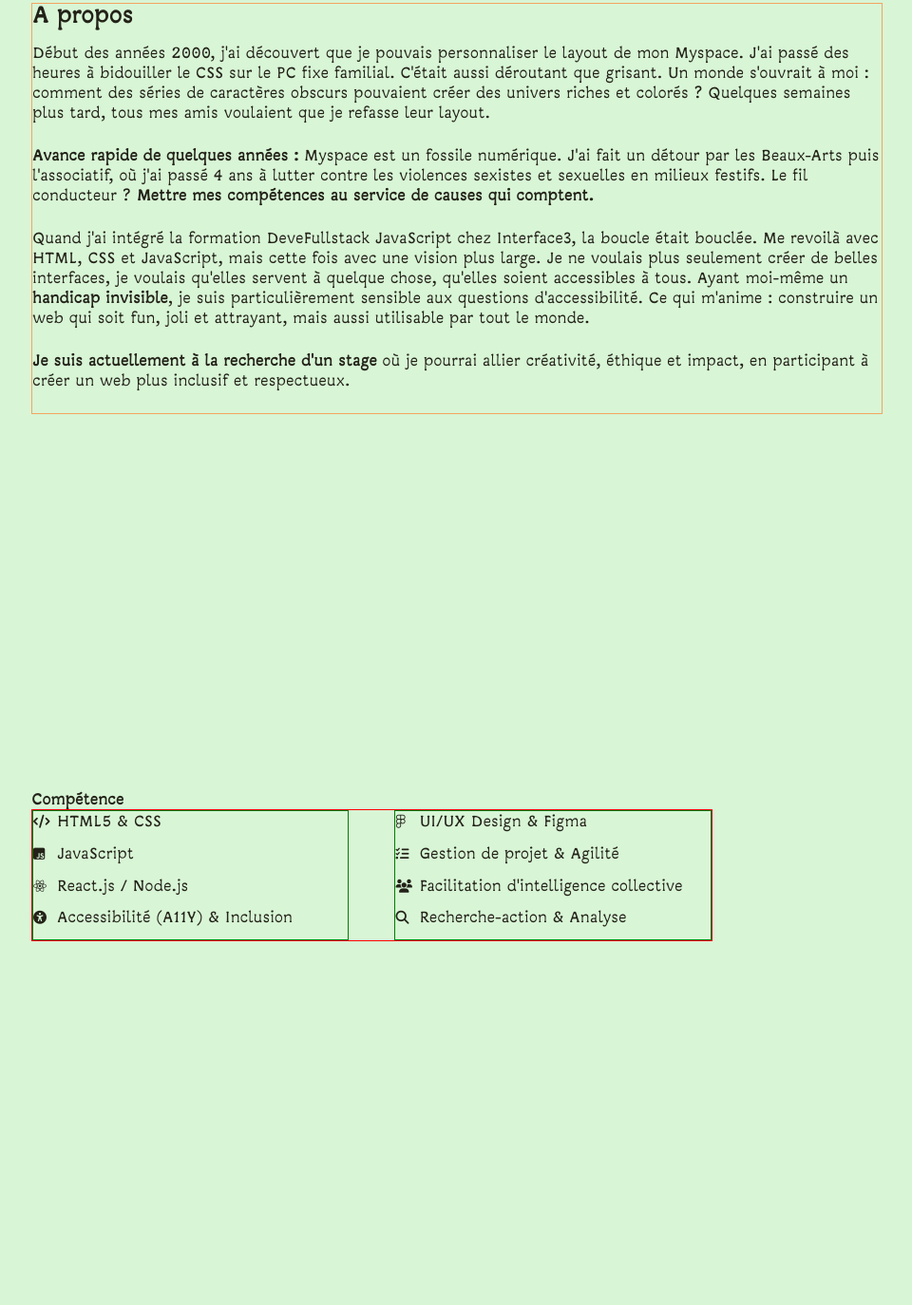
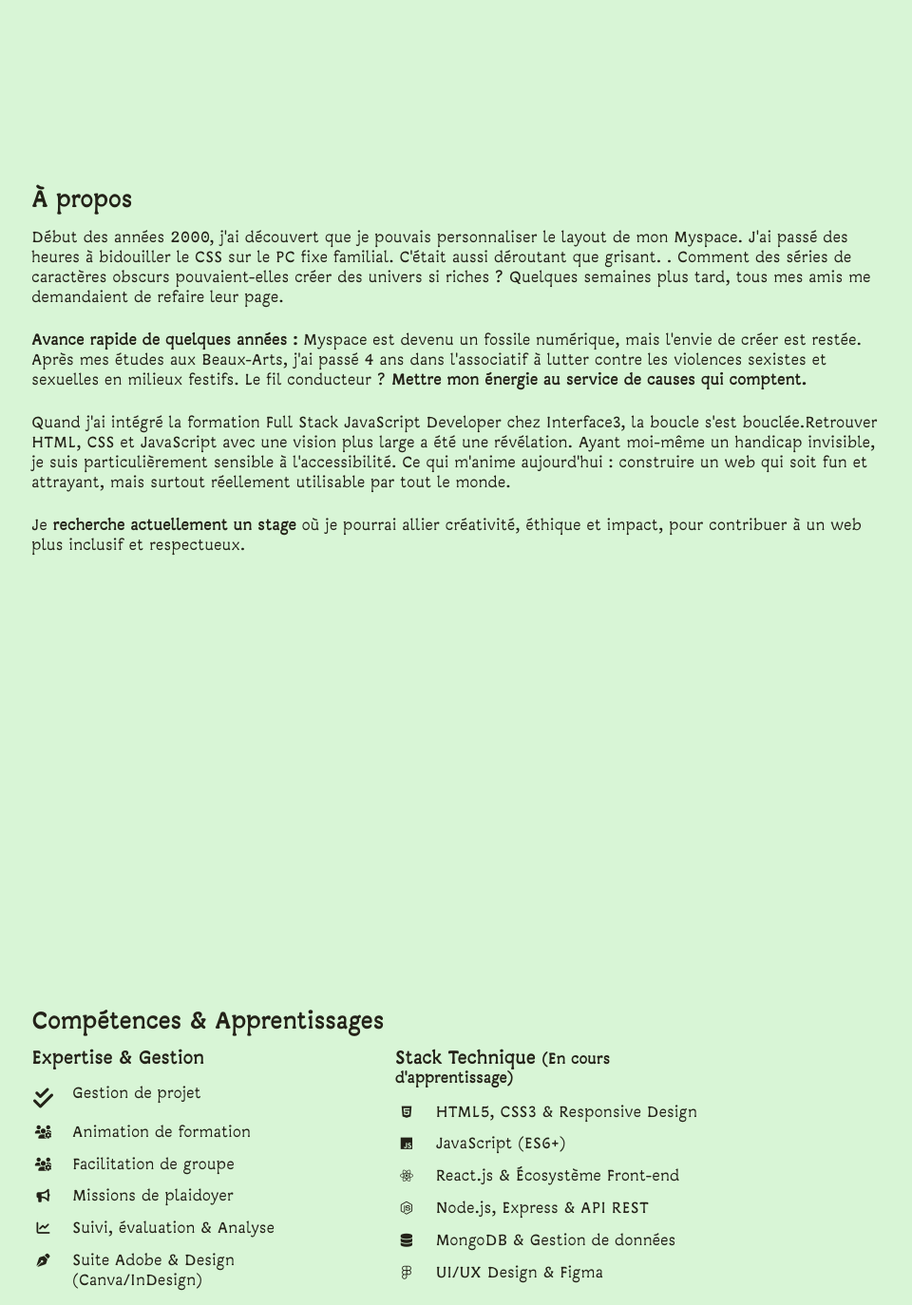
Before and after one commit to hrtshpdbx1/pf, a website: page frontend/index.html in a window 1280 px wide. Shown: the part 797-2171 px from the top of the page at 95% size, without its empty margins (95-1055 px from the left). Drawn offline with Linux system fonts and the light colour scheme; files whose address does not match are found by name.

Commit message:
small change in About txt

```diff
--- a/frontend/global.css
+++ b/frontend/global.css
@@ -63,7 +63,7 @@ a {
    2. VARIABLES & RESET
    ========================================= */
 :root {
-    /* ! e pas modifier ces couleurs qui sont pilotées par le JS*/
+    /* ! Ne pas modifier ces couleurs qui sont pilotées par le JS*/
     --main-background: #F7F7F0;
     /* ! idem */
     --main-text: #2C3E50;
@@ -134,18 +134,32 @@ a {
     box-sizing: border-box;
 }
 
+html {
+    /* * Scroll Snapping  */
+    /* "y" pour défilement vertical, "mandatory" pour forcer l'aimantation */
+    scroll-snap-type: y mandatory;
+    scroll-behavior: smooth;
+    /* Pour que les ancres soient fluides */
+}
+
 html,
 body {
     height: 100%;
-    scroll-behavior: smooth;
+
+
 }
 
 body {
     background-color: var(--main-background);
+    transition: background-color 0.5s ease, color 0.5s ease;
     color: var(--main-text);
     transition: all 0.3s ease;
     scroll-snap-type: y mandatory;
-    font-family: 'BBB ReadMe', sans-serif;
+    font-family: 'BBB ReadMe',
+        sans-serif;
+
+    /* * Scroll Snapping  */
+    margin: 0;
 
     /* Classes de polices injectées par JS */
     &.bbbreadme {
@@ -172,6 +186,8 @@ body {
         font-family: 'OpenDyslexic', sans-serif;
     }
 }
+
+
 
 #main-content {
     /* ne pas mettre de line-height ici ! */
@@ -690,6 +706,16 @@ em {
     padding-left: 10vw;
     scroll-snap-align: start;
 
+    /* * Scroll Snapping  */
+    /* Point d'accroche */
+    scroll-snap-align: start;
+    /* pour que le scroll ne saute trop violemment */
+    scroll-snap-stop: always;
+
+    display: flex;
+    align-items: center;
+    /* Centre verticalement le contenu interne */
+
     .content-container {
         width: 100%;
 
@@ -737,14 +763,15 @@ font-size: 2em;
         }
     }
 }
+
 /* Spécificités Section 2  */
 .section2 {
     display: flex;
     flex-direction: column;
-    align-items: center;
+    justify-content: center;
 
     .text_intro {
-        border:  1px solid sandybrown;
+        /* border:  1px solid sandybrown; */
     }
 
 
@@ -754,41 +781,55 @@ font-size: 2em;
 .section3 {
     display: flex;
     flex-direction: column;
+    justify-content: center;
     align-items: flex-start;
 
     .div_skills {
         margin-top: 2em;
         width: 80%;
+
         .skills-columns {
             display: flex;
-            align-items: center;
-            /* justify-content: space-evenly; */
+            align-items: flex-start;
+            justify-content: flex-start;
             gap: var(--space-12);
             list-style: none;
-            border: 1px red solid;
+
             width: 100%;
+
+            .skills-category {
+                flex: 1;
+
                 .skills-list {
-                border: 1px green solid;
-                width: 50%;
+
+                    width: 100%;
                     list-style: none;
-                padding-left: 0;
+                    /* padding-left: 0; */
+                    padding: 0;
+
                     li {
                         display: flex;
                         align-items: flex-start;
                         margin-bottom: 0.8rem !important;
-                    /* margin-bottom: 0.75rem;  */
-                    /* Réduit l'espace entre les puces */
-                    /* Optionnel : force un interligne serré */
-                    /* todo : trouve cmt enlever les bullet mais garder les illu */
+
                         i {
-                        /* color: var(--accent-color-strong);
-                        margin-right: 2%; */
+                            margin-right: 18px;
+                            margin-top: 4px;
                             min-width: 25px;
-                        /* Largeur fixe pour l'icône */
-                        margin-top: 4px;
-                        /* Petit ajustement vertical */
+                            text-align: center;
+
+                            &.fa-check-double {
                                 color: var(--main-text);
-                        /* Ou ta couleur d'accent */
+                                font-size: 1.5rem;
+                                display: flex;
+                                justify-content: center;
+                                align-items: center;
+                            }
+                        }
+
+                        @media (max-width: 768px) {
+                            flex-direction: column;
+                        }
                     }
                 }
             }
@@ -796,13 +837,14 @@ font-size: 2em;
     }
 }
 
+
+
+
 /* Section 4 */
 .section4 {
     /* width: 100%; */
 
-    .section-intro {
-
-    }
+    .section-intro {}
 
     .projects_container {
         display: flex;
--- a/frontend/index.html
+++ b/frontend/index.html
@@ -178,27 +178,21 @@
     <section id="section2" class="page-section section2">
       <!-- <div class="section2"> -->
       <div class="text_intro">
-        <h2>A propos</h2>
+        <h2>À propos</h2>
         <p>Début des années 2000, j'ai découvert que je pouvais personnaliser le layout de mon Myspace. J'ai passé des
-          heures à bidouiller le CSS sur le PC fixe familial. C'était aussi déroutant que grisant. Un monde s'ouvrait à
-          moi : comment des séries de caractères obscurs pouvaient créer des univers riches et colorés ? Quelques
-          semaines plus tard, tous mes amis voulaient que je refasse leur layout.</p>
+          heures à bidouiller le CSS sur le PC fixe familial. C'était aussi déroutant que grisant. . Comment des séries de caractères obscurs pouvaient-elles créer des univers si riches ? Quelques semaines plus tard, tous mes amis me demandaient de refaire leur page.</p>
         <p>
-          <em>Avance rapide de quelques années :</em> Myspace est un fossile numérique. J'ai fait un détour par les
-          Beaux-Arts puis l'associatif, où j'ai passé 4 ans à lutter contre les violences sexistes et sexuelles en
-          milieux festifs. Le fil conducteur ? <em>Mettre mes compétences au service de causes qui comptent.</em>
+          <em>Avance rapide de quelques années :</em> Myspace est devenu un fossile numérique, mais l'envie de créer est restée. Après mes études aux Beaux-Arts, j'ai passé 4 ans dans l'associatif à lutter contre les violences sexistes et sexuelles en
+          milieux festifs. Le fil conducteur ? <em>Mettre mon énergie au service de causes qui comptent.</em>
         </p>
         <p>
-          Quand j'ai intégré la formation DeveFullstack JavaScript chez Interface3, la boucle était bouclée. Me revoilà
-          avec HTML, CSS et JavaScript, mais cette fois avec une vision plus large. Je ne voulais plus seulement créer
-          de belles interfaces, je voulais qu'elles servent à quelque chose, qu'elles soient accessibles à tous.
-          Ayant moi-même un <em>handicap invisible</em>, je suis particulièrement sensible aux questions
-          d'accessibilité. Ce qui m'anime : construire un web qui soit fun, joli et attrayant, mais aussi utilisable par
-          tout le monde.
+          Quand j'ai intégré la formation Full Stack JavaScript Developer chez Interface3, la boucle s'est bouclée.Retrouver HTML, CSS et JavaScript avec une vision plus large a été une révélation. Ayant moi-même un handicap invisible,
+          je suis particulièrement sensible à l'accessibilité. Ce qui m'anime aujourd'hui : construire un web qui soit fun et
+          attrayant, mais surtout réellement utilisable par tout le monde.
         </p>
         <p>
-          <em>Je suis actuellement à la recherche d'un stage</em> où je pourrai allier créativité, éthique et impact, en
-          participant à créer un web plus inclusif et respectueux.
+          Je <em>recherche actuellement un stage</em> où je pourrai allier créativité, éthique et impact, pour contribuer à un web plus
+          inclusif et respectueux.
         </p>
       </div>
       </div>
@@ -207,23 +201,33 @@
     <!--  COMPETENCE  -->
     <section id="section3" class="page-section section3">
       <div class="div_skills">
-        <h4>Compétence</h4>
+        <h2>Compétences & Apprentissages</h2>
         <div class="skills-columns">
-          <ul class="skills-list">
-            <li><i class="fas fa-code" aria-hidden="true"></i> HTML5 & CSS</li>
-            <li><i class="fab fa-js-square" aria-hidden="true"></i> JavaScript </li>
-            <li><i class="fab fa-react" aria-hidden="true"></i> React.js / Node.js</li>
-            <li><i class="fas fa-universal-access" aria-hidden="true"></i> Accessibilité (A11Y) & Inclusion</li>
-          </ul>
+          <div class="skills-category">
+            <h3>Expertise & Gestion</h3>
+            <ul class="skills-list mastery">
+              <li><i class="fa-solid fa-check-double"></i> Gestion de projet</li>
+              <li><i class="fa-solid fa-users-gear"></i> Animation de formation</li>
+              <li><i class="fa-solid fa-users-gear"></i> Facilitation de groupe</li>
+              <li><i class="fa-solid fa-bullhorn"></i> Missions de plaidoyer</li>
+              <li><i class="fa-solid fa-chart-line"></i> Suivi, évaluation & Analyse</li>
+              <li><i class="fa-solid fa-pen-nib"></i> Suite Adobe & Design (Canva/InDesign)</li>
+            </ul>
+          </div>
 
-          <ul class="skills-list">
-            <li><i class="fab fa-figma" aria-hidden="true"></i> UI/UX Design & Figma</li>
-            <li><i class="fas fa-tasks" aria-hidden="true"></i> Gestion de projet & Agilité</li>
-            <li><i class="fas fa-users" aria-hidden="true"></i> Facilitation d'intelligence collective</li>
-            <li><i class="fas fa-search" aria-hidden="true"></i> Recherche-action & Analyse</li>
-          </ul>
+          <div class="skills-category">
+            <h3>Stack Technique <small>(En cours d'apprentissage)</small></h3>
+            <ul class="skills-list learning">
+              <li><i class="fa-brands fa-html5"></i> HTML5, CSS3 & Responsive Design</li>
+              <li><i class="fa-brands fa-js"></i> JavaScript (ES6+)</li>
+              <li><i class="fa-brands fa-react"></i> React.js & Écosystème Front-end</li>
+              <li><i class="fa-brands fa-node-js"></i> Node.js, Express & API REST</li>
+              <li><i class="fa-solid fa-database"></i> MongoDB & Gestion de données</li>
+              <li><i class="fa-brands fa-figma"></i> UI/UX Design & Figma</li>
+            </ul>
+          </div>
+          </div>
         </div>
-      </div>
     </section>
     <!-- ** Section 4 ** -->
     <section id="section4" class="page-section section4">
```
Also changed, not shown: frontend/main.js (+7 -0 lines). Lines whose indentation alone changed are shown as unchanged.
